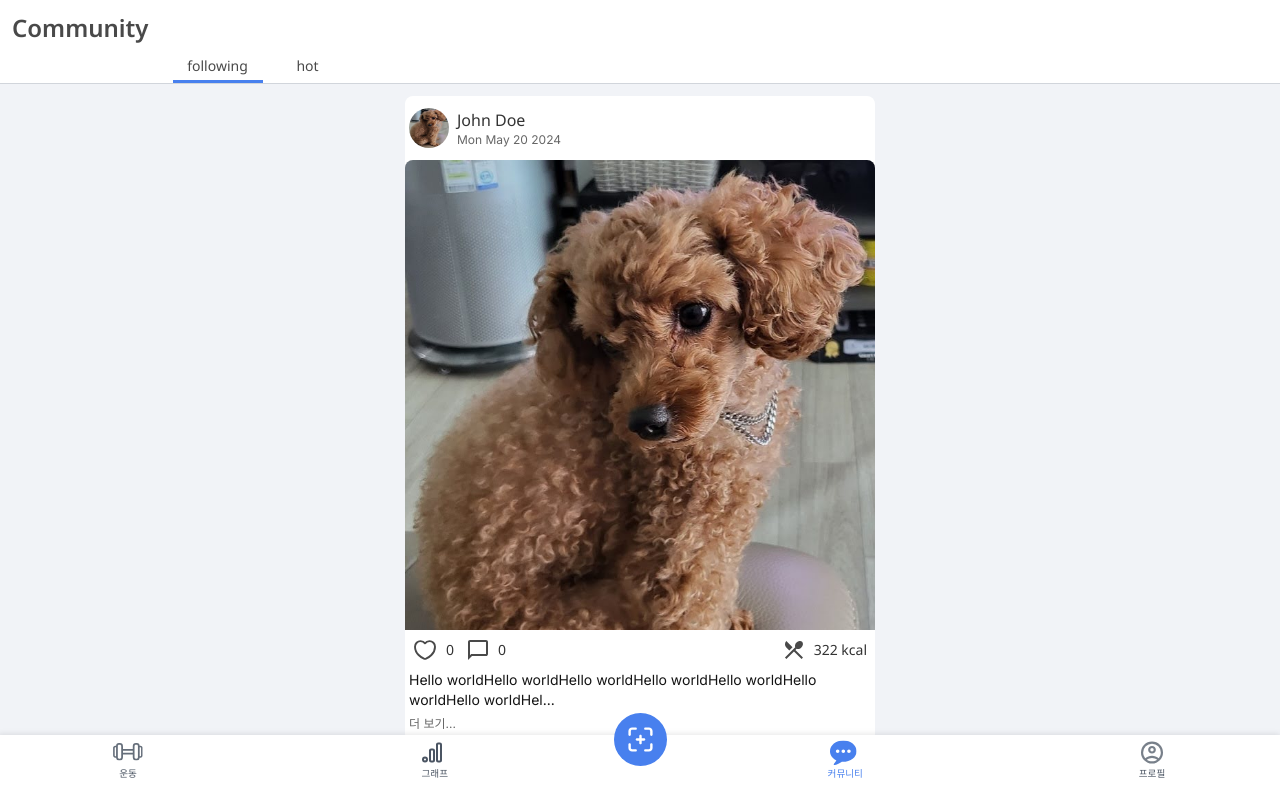
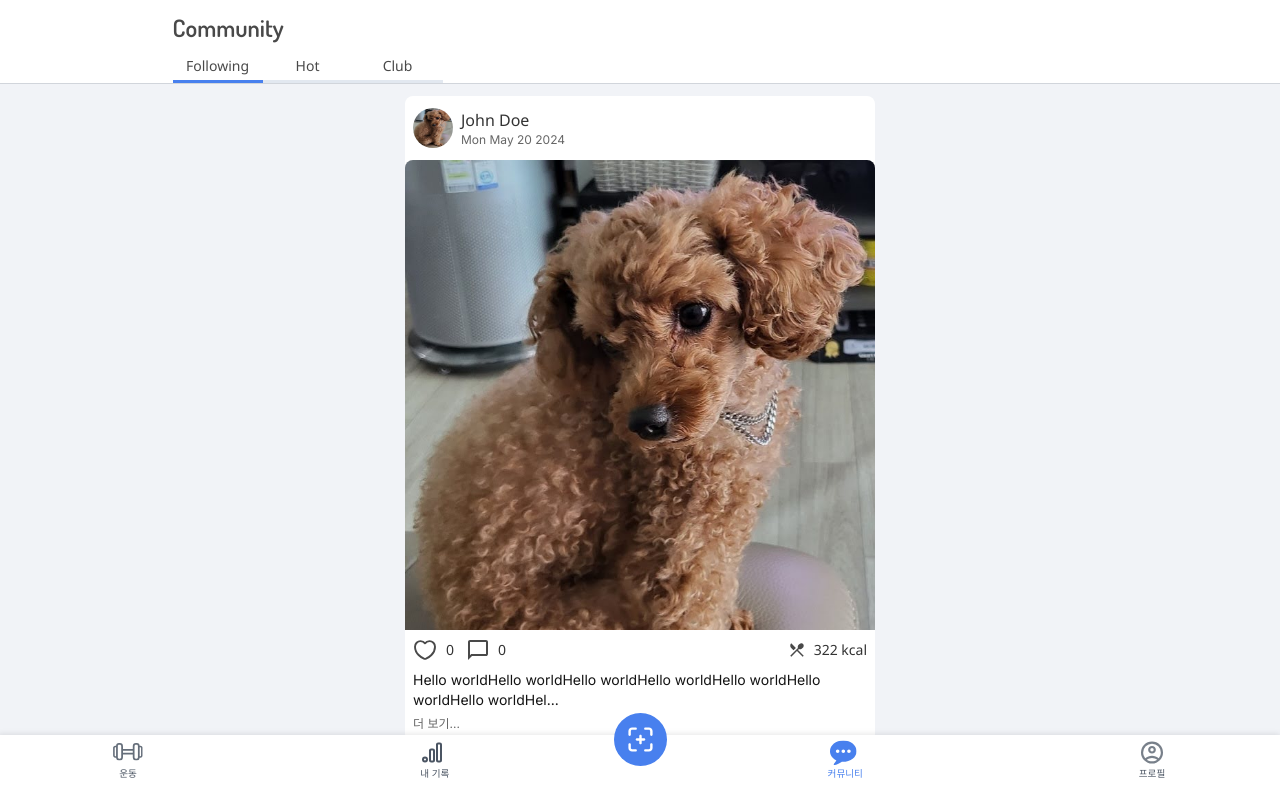
Before and after one commit to MJUZzang/muckGYMma, a Next.js app in the folder projects/fe/: page /community/following in a window 1280 px wide. Shown: the top 798 px of the page. Built offline with nearby package versions, Linux system fonts and the light colour scheme.

Commit message:
feat: 히얍

```diff
--- a/projects/fe/app/_components/NavBar.tsx
+++ b/projects/fe/app/_components/NavBar.tsx
@@ -28,7 +28,7 @@ const NavBar = () => {
 
     return (
         <>
-            <div className={`pb-[95px] ${!isVisible && "hidden"}`} />
+            <div className={`pb-[85px] ${!isVisible && "hidden"} ${pathname.startsWith("/community") && "bg-app-bg-1"}`} />
             <div
                 className={`absolute max-h-[100dvh] h-full ${
                     !isVisible && "hidden"
@@ -79,7 +79,7 @@ const NavBar = () => {
                                     : "text-gray-600"
                             }`}
                         >
-                            그래프
+                            내 기록
                         </p>
                     </Link>
 
--- a/projects/fe/app/community/following/_components/Post.tsx
+++ b/projects/fe/app/community/following/_components/Post.tsx
@@ -53,7 +53,7 @@ const Post: React.FC<PostProps> = ({ postInfo }) => {
             ref={postRef}
             className="max-w-[470px] w-full backdrop-blur-lg rounded-lg bg-app-bg pb-2"
         >
-            <div className="mx-1 flex flex-col py-3">
+            <div className="mx-2 flex flex-col py-3">
                 {/* 유저 정보 */}
                 <div className="flex">
                     <Image
@@ -127,12 +127,12 @@ const Post: React.FC<PostProps> = ({ postInfo }) => {
             </div>
 
             {/* 포스트 내용 */}
-            <p className={`mx-1 text-pretty text-sm text-app-font-1 mt-1`}>
+            <p className={`mx-2 text-pretty text-sm text-app-font-1 mt-1`}>
                 {truncatedContent}
             </p>
             {!showFullContent && (
                 <button
-                    className={`text-app-font-4 text-xs mt-1 mx-1`}
+                    className={`text-app-font-4 text-xs mt-1 mx-2`}
                     onClick={() => {
                         setTruncatedContent(postInfo.content);
                         setShowFullContent(true);
--- a/projects/fe/app/community/following/_images/SpoonKnife.tsx
+++ b/projects/fe/app/community/following/_images/SpoonKnife.tsx
@@ -9,9 +9,9 @@ const SpoonKnife: React.FC<SpoonKnifeProps> = (props) => {
         <svg
             className={props.className}
             xmlns="http://www.w3.org/2000/svg"
-            height="24"
+            height="18"
+            width="18"
             viewBox="0 -960 960 960"
-            width="24"
         >
             <path d="m175-120-56-56 410-410q-18-42-5-95t57-95q53-53 118-62t106 32q41 41 32 106t-62 118q-42 44-95 57t-95-5l-50 50 304 304-56 56-304-302-304 302Zm118-342L173-582q-54-54-54-129t54-129l248 250-128 128Z" />
         </svg>
--- a/projects/fe/app/community/layout.tsx
+++ b/projects/fe/app/community/layout.tsx
@@ -3,21 +3,24 @@
 import React from "react";
 import { usePathname } from "next/navigation";
 import Link from "next/link";
-import HeaderTop from "@/_components/HeaderTop";
-import LogoAndTitle from "@/_components/LogoAndTitle";
 
-import { Noto_Sans } from "next/font/google";
+import { Noto_Sans, Dosis } from "next/font/google";
 
 const notoSans = Noto_Sans({ subsets: ["latin"] });
+const dosis = Dosis({ subsets: ["latin"] });
 
 const links = [
     {
-        name: "following",
+        name: "Following",
         href: "/community/following",
     },
     {
-        name: "hot",
+        name: "Hot",
         href: "/community/hot",
+    },
+    {
+        name: "Club",
+        href: "/community/club",
     },
 ];
 
@@ -31,9 +34,12 @@ const CommunityLayout: React.FC<CommunityLayoutProps> = (props) => {
     return (
         <>
             <div className="flex flex-col border-b-[1px] border-b-gray-300 px-3">
-                <div className="mt-3">
-                    <p className={`text-app-font-3 text-2xl font-semibold ${notoSans.className}`}>Community</p>
-
+                <div className="mt-3 max-w-[935px] mx-auto w-full">
+                    <p
+                        className={`text-app-font-3 text-2xl font-semibold ${dosis.className}`}
+                    >
+                        Community
+                    </p>
                 </div>
 
                 <div className="flex max-w-[935px] mx-auto w-full mt-3">
@@ -43,7 +49,7 @@ const CommunityLayout: React.FC<CommunityLayoutProps> = (props) => {
                             className={`${
                                 pathname === link.href
                                     ? "border-b-app-blue border-b-[3px]"
-                                    : "hover:border-b-app-blue-5 hover:border-b-[3px]"
+                                    : "hover:border-b-app-blue-5 border-b-[3px]"
                             } ${
                                 notoSans.className
                             } w-[90px] text-center text-app-font-3 text-sm pb-1
```
Also changed, not shown: 1 other file (tests, documents, lock files or other folders).
